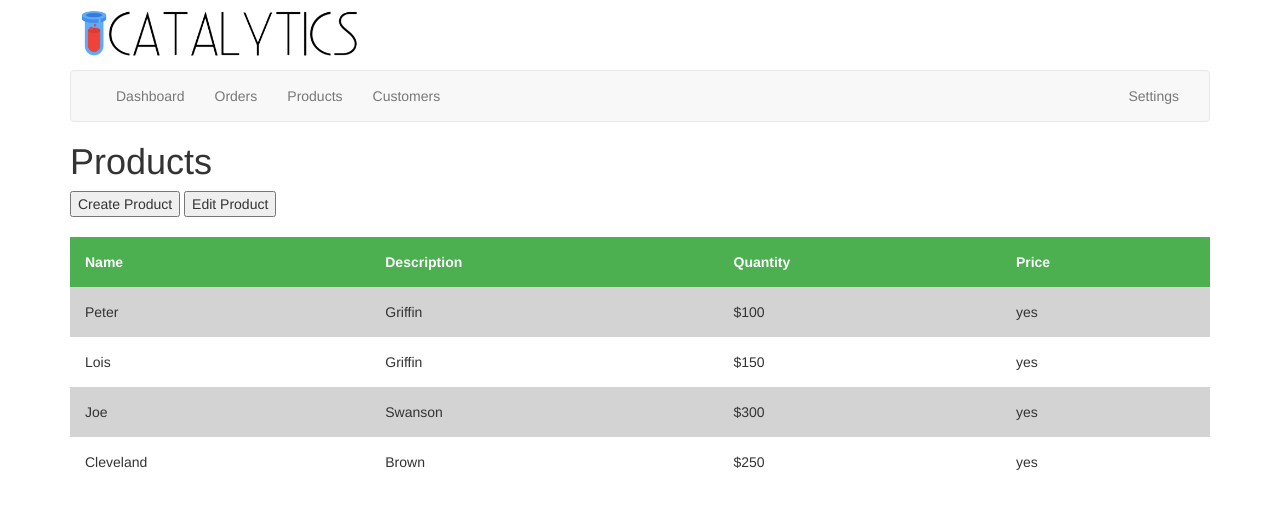
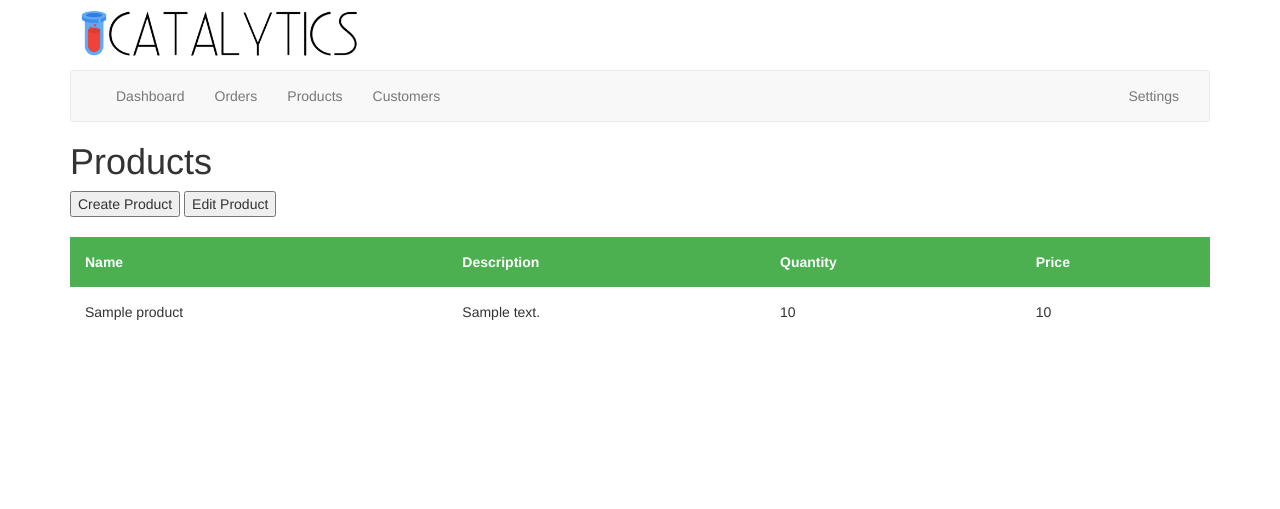
Before and after one commit to brahyam/node-catalytics, a Node project: template src/middleware/frontend/views/products.handlebars in a window 1280 px wide. Shown: the top 509 px of the page. Run offline with Node 20 templates, Linux system fonts and the light colour scheme; the template is opened without the code that fills it: most values are stand-ins (such as "Sample title", 1, 10 or a date in 2020); some libraries are stand-ins or nearby versions.

Commit message:
Created Product table

```diff
--- a/src/middleware/frontend/views/products.handlebars
+++ b/src/middleware/frontend/views/products.handlebars
@@ -44,27 +44,21 @@
     <th>Price</th>
   </tr>
   <tr>
-    <td>Peter</td>
-    <td>Griffin</td>
-    <td>$100</td>
-    <td>yes</td>
-  </tr>
-  <tr>
-    <td>Lois</td>
-    <td>Griffin</td>
-    <td>$150</td>
-    <td>yes</td>
-  </tr>
-  <tr>
-    <td>Joe</td>
-    <td>Swanson</td>
-    <td>$300</td>
-    <td>yes</td>
-  </tr>
-  <tr>
-    <td>Cleveland</td>
-    <td>Brown</td>
-    <td>$250</td>
-    <td>yes</td>
+  {{#each products}}
+    <tr>
+      <td>
+        {{name}}
+      </td>
+      <td>
+        {{description}}
+      </td>
+      <td>
+        {{quantity}}
+      </td>
+      <td>
+        {{price}}
+      </td>
+    </tr>
+  {{/each}}
   </tr>
 </table>
```
Also changed, not shown: src/middleware/frontend/views/newprod.handlebars (+3 -4 lines).
